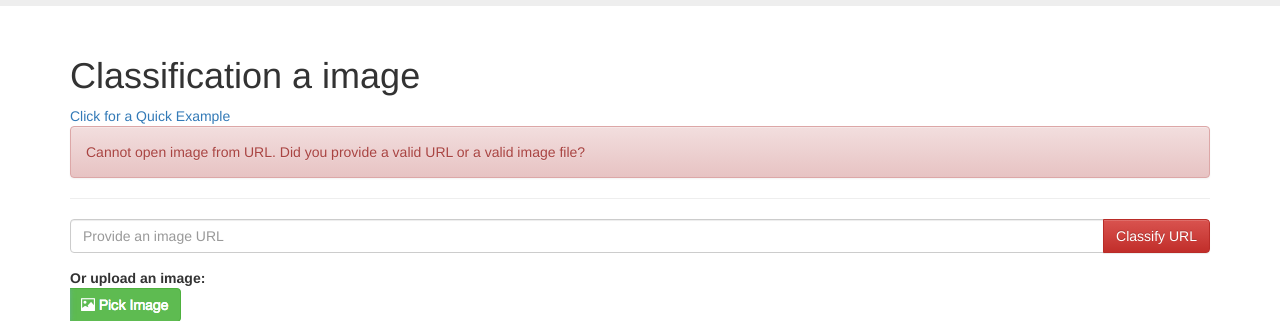
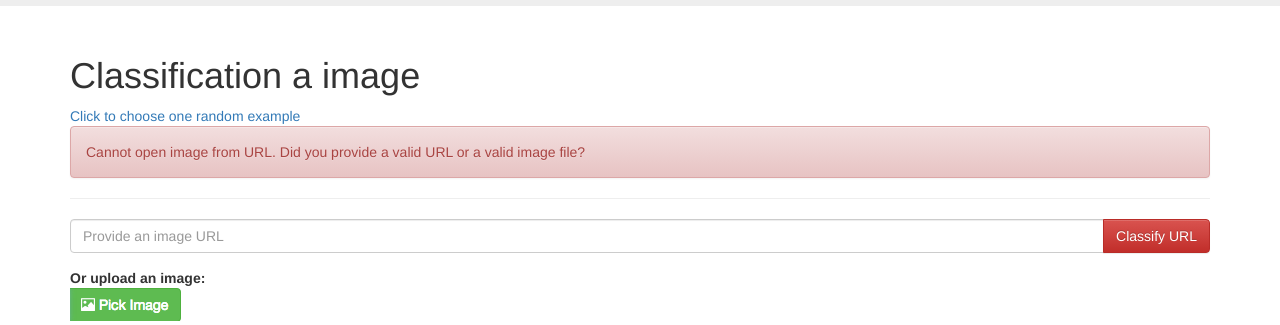
Before and after one commit to luyifan/ClassificationAndDetection, a Flask app: page /classify_url in a window 1280 px wide. Shown: the part 294-619 px from the top of the page. Run offline with Flask 2, Linux system fonts and the light colour scheme; parts of the project's set-up code (start-up, migrations or seed data) failed here and were passed over; some libraries are stand-ins or nearby versions.

Commit message:
change quick example to random example

```diff
--- a/app.py
+++ b/app.py
@@ -17,6 +17,7 @@ import caffe
 import exifutil
 import skimage.io
 import cv2
+import random
 from sklearn import cluster
 import itertools
 from bing import Bing
@@ -25,6 +26,8 @@ from bing import Boxes
 PROJECT_DIRNAME = os.path.abspath(os.path.dirname(__file__))
 IMAGE_PREFIX = "/static/temp/"
 UPLOAD_FOLDER = PROJECT_DIRNAME + IMAGE_PREFIX
+RANDOM_CLASSIFICATION = PROJECT_DIRNAME + "/static/img/classification"
+RANDOM_DETECTION = PROJECT_DIRNAME + "/static/img/detection"
 
 ALLOWED_IMAGE_EXTENSIONS = set(['png', 'bmp', 'jpg', 'jpe', 'jpeg', 'gif'])
 COORD_COLS = ['ymin', 'xmin', 'ymax', 'xmax']
@@ -104,7 +107,26 @@ def detect_url():
             imagesrc=embed_image_html(image)
             #imagesrc=IMAGE_PREFIX+filename_)
             )
-
+@app.route('/detect_random')
+def detect_random():
+    index = random.randint(0,len(app.random_detection_list)-1)
+    filename = os.path.join(RANDOM_DETECTION,app.random_detection_list[index])
+    result = app.det.detect_image(str(filename))
+    image = exifutil.open_oriented_im(filename)
+    return flask.render_template(
+            'detection.html' , has_result=True, result=result ,
+            imagesrc=embed_image_html(image)
+            )
+@app.route('/classify_random')
+def classify_random():
+    index = random.randint(0,len(app.random_classification_list)-1)
+    filename = os.path.join(RANDOM_CLASSIFICATION,app.random_classification_list[index])
+    image = exifutil.open_oriented_im(filename)
+    result = app.clf.classify_image(image)
+    return flask.render_template(
+            'classification.html', has_result=True , result = result ,
+            imagesrc=embed_image_html(image)
+            )
 @app.route('/classify_upload', methods=['POST'])
 def classify_upload():
     try:
@@ -549,6 +571,8 @@ def start_from_terminal(app):
     app.clf = ImagenetClassifier(**ImagenetClassifier.default_args)
     # Initialize detection
     app.det = ImagenetDetection(**ImagenetDetection.default_args)
+    app.random_detection_list = os.listdir(RANDOM_DETECTION)
+    app.random_classification_list = os.listdir(RANDOM_CLASSIFICATION)
     if opts.debug:
 	app.run(debug=True, host='10.214.34.104', port=opts.port)
     else:
--- a/templates/classification.html
+++ b/templates/classification.html
@@ -103,7 +103,7 @@
     <div class="container">
       <div>
         <h1>Classification a image</h1>
-        <a href="/classify_url?imageurl=http://pic3.zhongsou.com/image/380710317cdddeb894b.jpg">Click for a Quick Example</a>
+        <a href="/classify_random">Click to choose one random example</a>
       </div>
 
       {% if has_result %}
@@ -126,8 +126,8 @@
 	<div class="media-body">
           <div class="bs-example bs-example-tabs">
             <ul id="myTab" class="nav nav-tabs">
-              <li class="active"><a href="#infopred" data-toggle="tab">Maximally accurate</a></li>
-              <li><a href="#flatpred" data-toggle="tab">Maximally specific</a></li>
+              <li class="active"><a href="#infopred" data-toggle="tab">Accurate Result</a></li>
+              <li><a href="#flatpred" data-toggle="tab"> Specific Result</a></li>
             </ul>
             <div id="myTabContent" class="tab-content">
               <div class="tab-pane fade in active" id="infopred">
--- a/templates/detection.html
+++ b/templates/detection.html
@@ -104,7 +104,7 @@
 
       <div>
         <h1>Detection an image</h1>
-        <a href="/detect_url?imageurl=http://c.hiphotos.baidu.com/image/w%3D230/sign=f8572f44362ac65c67056170cbf3b21d/e4dde71190ef76c6653f080f9e16fdfaaf516721.jpg">Click for a Quick Example</a>
+        <a href="/detect_random">Click to choose one random example</a>
       </div>
 
       {% if has_result %}
```
